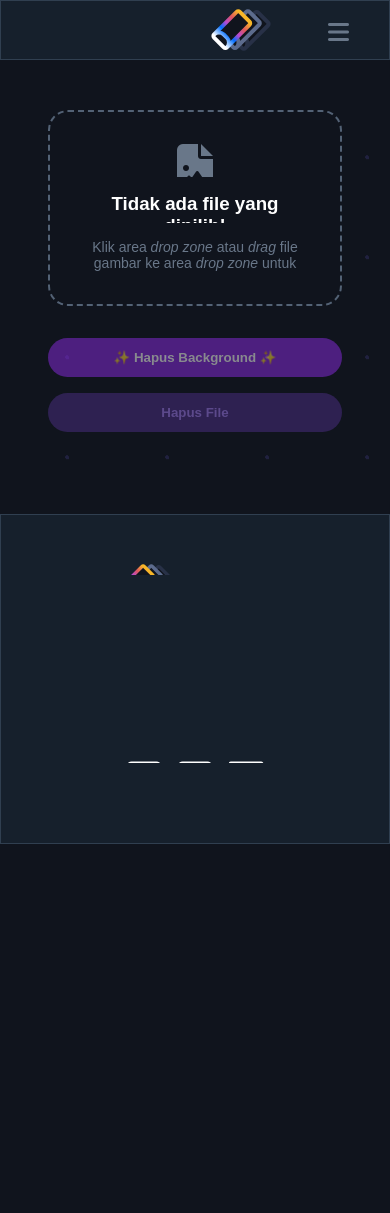
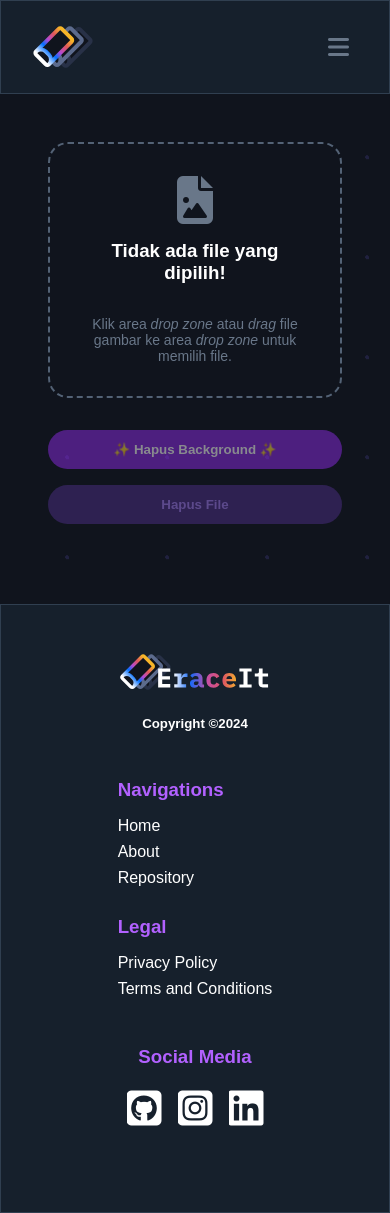
Before and after one commit to SoLiDinity/eraceit, a Flask app: page / in a window 390 px wide. Before the commit the page ends 844 px from the top, so only its background shows below. Run offline with Flask 3, Linux system fonts and the light colour scheme; some libraries are stand-ins or nearby versions.

Commit message:
Adjusting some styling

```diff
--- a/static/styles/footer.css
+++ b/static/styles/footer.css
@@ -10,6 +10,7 @@
   align-items: center;
   margin-top: 2rem;
   color: white;
+  align-self: end;
 }
 
 footer div,
@@ -58,7 +59,6 @@
 }
 
 footer #links {
-  /* width: 100%; */
   display: flex;
   justify-content: center;
   align-items: center;
--- a/static/styles/legal.css
+++ b/static/styles/legal.css
@@ -33,3 +33,9 @@
     border: 1px solid #303f50;
     padding: 1rem 2rem;
 }
+
+@media (max-width: 860px) {
+    .page {
+        margin: 0 2rem ;
+    }
+}
--- a/static/styles/styles.css
+++ b/static/styles/styles.css
@@ -10,23 +10,23 @@
   color: white;
   text-align: center;
   transition: 1s;
-  overflow: hidden;
   user-select: none;
 }
 
 body {
-  width: 100vw;
-  height: 100vh;
-  display: flex;
-  justify-content: center;
-  align-items: center;
-  flex-direction: column;
+  width: 100%;
+  height: 100%;
+  min-height: 100vh;
+  display: grid;
+  grid-template-columns: 100%;
+  grid-template-rows: .5fr 5fr 2fr;
+  justify-items: center;
   background-color: #10141d;
+  padding-top: 2rem;
 }
 
 form {
   width: 75%;
-  height: 75%;
   display: flex;
   justify-content: center;
   align-items: center;
@@ -51,6 +51,7 @@
   align-items: center;
   gap: 1rem;
   transition: 0.5s;
+  list-style: none;
 }
 
 nav li a,
@@ -104,6 +105,7 @@
 
 #fileNames {
   margin: 1rem;
+  height: fit-content;
   padding-left: 1rem;
   padding-right: 1rem;
   font-size: (16px, 2vw, 160px);
@@ -114,6 +116,7 @@
   font-size: 14px;
   padding-left: 1rem;
   padding-right: 1rem;
+  margin-top: 1rem;
 }
 
 #dropZone {
@@ -224,7 +227,18 @@
   }
 }
 
+@media (max-width: 850px) {
+  body {
+    grid-template-rows:.25fr 3fr 3fr ;
+  }
+}
+
 @media (orientation: portrait) or (max-width: 650px) {
+  body {
+    grid-template-rows: .5fr 3fr auto;
+    padding: 0;
+  }
+
   form {
     width: 100%;
     height: 100%;
@@ -235,6 +249,7 @@
     width: 100%;
     border-radius: 0px;
     padding: 1rem 2rem;
+    pointer-events: all;
   }
 
   nav ul {
@@ -243,7 +258,7 @@
     left: 0;
     width: 100vw;
     height: 100vh;
-    z-index: 10;
+    z-index: 100;
     background-color: #10141d85;
     backdrop-filter: blur(20px);
     padding: 1rem;
@@ -271,14 +286,13 @@
   }
 
   #fileNames {
+    width: 200px;
     max-width: 100%;
     max-height: 47px;
-    white-space: wrap;
+    display: -webkit-box;
+    -webkit-box-orient: vertical;
     text-overflow: ellipsis;
-  }
-
-  #dropZone {
-    height: 60%;
+    overflow: hidden;
   }
 
   #buttons {
@@ -302,5 +316,7 @@
   .hide-small {
     opacity: 0;
     pointer-events: none;
+    position: fixed;
+    z-index: -100;
   }
 }
```
